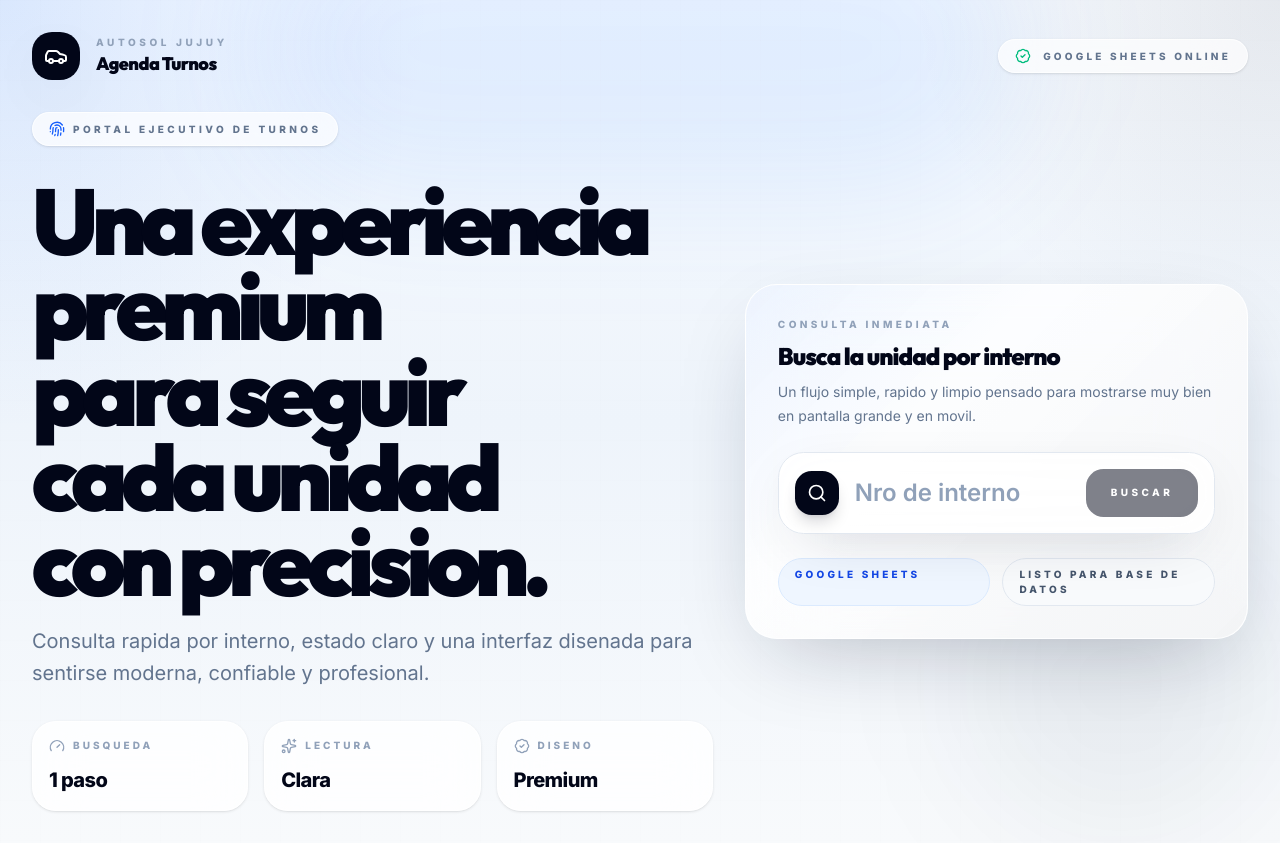
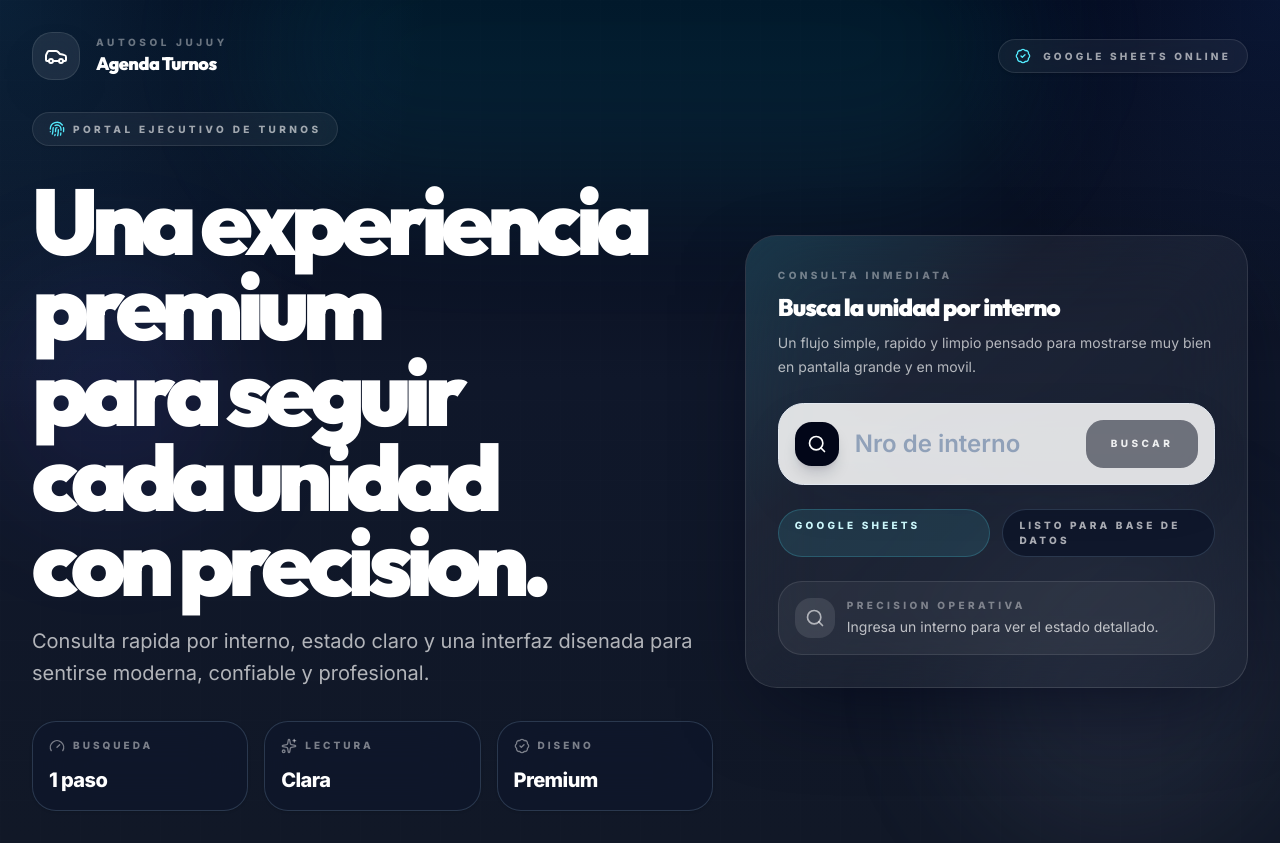
Before and after one commit to nelsoncalidad15-ops/Agenda-Turnos, a React (Vite) app: page / in a window 1280 px wide. Built offline with nearby package versions, Linux system fonts and the light colour scheme.

Commit message:
Strengthen dashboard contrast for premium cards

```diff
--- a/src/App.tsx
+++ b/src/App.tsx
@@ -1,6 +1,6 @@
-import { type ReactNode, useState } from 'react';
+import { type ReactNode, useMemo, useState } from 'react';
 import { AnimatePresence, motion } from 'motion/react';
-import { AlertCircle, ArrowLeft, BadgeCheck, Car, Fingerprint, Gauge, Sparkles } from 'lucide-react';
+import { AlertCircle, ArrowLeft, BadgeCheck, Car, Fingerprint, Gauge, Search, Sparkles, WandSparkles } from 'lucide-react';
 import { SearchBar } from './components/SearchBar';
 import { VehicleCard } from './components/VehicleCard';
 import { vehicleService } from './services/vehicleService';
@@ -12,6 +12,7 @@ export default function App() {
   const [view, setView] = useState<AppView>('client');
   const [result, setResult] = useState<ApiResponse | null>(null);
   const [isLoading, setIsLoading] = useState(false);
+  const loadingTone = useMemo(() => (isLoading ? 'Buscando unidad' : 'Precision operativa'), [isLoading]);
 
   const handleSearch = async (interno: string) => {
     setIsLoading(true);
@@ -27,27 +28,28 @@ export default function App() {
   };
 
   return (
-    <div className="min-h-screen relative overflow-hidden text-slate-900">
-      <div className="absolute inset-0 bg-[radial-gradient(circle_at_top_left,rgba(59,130,246,0.16),transparent_28%),radial-gradient(circle_at_top_right,rgba(15,23,42,0.08),transparent_24%),linear-gradient(180deg,#f8fbff_0%,#eef4fb_50%,#f8fafc_100%)]" />
-      <div className="absolute inset-0 tech-grid opacity-25" />
-      <div className="absolute -top-24 left-1/2 h-72 w-[48rem] -translate-x-1/2 rounded-full bg-blue-500/10 blur-3xl" />
-      <div className="absolute bottom-0 right-0 h-80 w-80 rounded-full bg-slate-900/5 blur-3xl" />
+    <div className="min-h-screen relative overflow-hidden text-white">
+      <div className="absolute inset-0 bg-[radial-gradient(circle_at_top_left,rgba(56,189,248,0.14),transparent_28%),radial-gradient(circle_at_top_right,rgba(59,130,246,0.12),transparent_22%),linear-gradient(180deg,#020617_0%,#0f172a_45%,#111827_100%)]" />
+      <div className="absolute inset-0 tech-grid opacity-20" />
+      <div className="absolute -top-24 left-1/2 h-72 w-[48rem] -translate-x-1/2 rounded-full bg-cyan-400/10 blur-3xl" />
+      <div className="absolute bottom-0 right-0 h-80 w-80 rounded-full bg-slate-400/10 blur-3xl" />
+      <div className="absolute left-0 top-1/3 h-56 w-56 rounded-full bg-indigo-500/10 blur-3xl" />
 
       <main className="relative z-10 mx-auto flex min-h-screen w-full max-w-[1440px] flex-col px-5 py-6 md:px-8 md:py-8">
         <header className="mb-8 flex items-center justify-between">
           <div className="flex items-center gap-4">
-            <div className="flex h-12 w-12 items-center justify-center rounded-[1.25rem] bg-slate-950 text-white shadow-[0_18px_50px_-20px_rgba(15,23,42,0.7)]">
+            <div className="flex h-12 w-12 items-center justify-center rounded-[1.25rem] border border-white/10 bg-white/8 text-white shadow-[0_18px_50px_-20px_rgba(2,6,23,0.9)] backdrop-blur-xl">
               <Car className="h-6 w-6" />
             </div>
             <div>
-              <p className="text-[10px] font-black uppercase tracking-[0.36em] text-slate-400">Autosol Jujuy</p>
-              <h1 className="text-lg font-black tracking-[-0.03em] text-slate-950">Agenda Turnos</h1>
+              <p className="text-[10px] font-black uppercase tracking-[0.36em] text-white/40">Autosol Jujuy</p>
+              <h1 className="text-lg font-black tracking-[-0.03em] text-white">Agenda Turnos</h1>
             </div>
           </div>
 
-          <div className="hidden md:flex items-center gap-3 rounded-full border border-white/70 bg-white/70 px-4 py-2 shadow-sm backdrop-blur-xl">
-            <BadgeCheck className="h-4 w-4 text-emerald-500" />
-            <span className="text-[10px] font-black uppercase tracking-[0.32em] text-slate-500">Google Sheets online</span>
+          <div className="hidden md:flex items-center gap-3 rounded-full border border-white/10 bg-white/5 px-4 py-2 shadow-sm backdrop-blur-xl">
+            <BadgeCheck className="h-4 w-4 text-cyan-300" />
+            <span className="text-[10px] font-black uppercase tracking-[0.32em] text-white/60">Google Sheets online</span>
           </div>
         </header>
 
@@ -62,8 +64,8 @@ export default function App() {
               className="grid flex-1 items-center gap-8 lg:grid-cols-[1.15fr_0.85fr]"
             >
               <div className="space-y-8">
-                <div className="inline-flex items-center gap-2 rounded-full border border-white/70 bg-white/70 px-4 py-2 text-[10px] font-black uppercase tracking-[0.34em] text-slate-500 shadow-sm backdrop-blur-xl">
-                  <Fingerprint className="h-4 w-4 text-blue-600" />
+                <div className="inline-flex items-center gap-2 rounded-full border border-white/10 bg-white/5 px-4 py-2 text-[10px] font-black uppercase tracking-[0.34em] text-white/60 shadow-sm backdrop-blur-xl">
+                  <Fingerprint className="h-4 w-4 text-cyan-300" />
                   Portal ejecutivo de turnos
                 </div>
 
@@ -72,7 +74,7 @@ export default function App() {
                     initial={{ y: 16, opacity: 0 }}
                     animate={{ y: 0, opacity: 1 }}
                     transition={{ delay: 0.08 }}
-                    className="text-balance text-5xl font-black tracking-[-0.07em] text-slate-950 md:text-7xl lg:text-[5.8rem] lg:leading-[0.92]"
+                    className="text-balance text-5xl font-black tracking-[-0.07em] text-white md:text-7xl lg:text-[5.8rem] lg:leading-[0.92]"
                   >
                     Una experiencia premium para seguir cada unidad con precision.
                   </motion.h2>
@@ -81,7 +83,7 @@ export default function App() {
                     initial={{ y: 16, opacity: 0 }}
                     animate={{ y: 0, opacity: 1 }}
                     transition={{ delay: 0.16 }}
-                    className="max-w-2xl text-lg leading-8 text-slate-500 md:text-xl"
+                    className="max-w-2xl text-lg leading-8 text-white/68 md:text-xl"
                   >
                     Consulta rapida por interno, estado claro y una interfaz disenada para sentirse moderna, confiable y profesional.
                   </motion.p>
@@ -103,14 +105,14 @@ export default function App() {
                 initial={{ y: 28, opacity: 0, scale: 0.98 }}
                 animate={{ y: 0, opacity: 1, scale: 1 }}
                 transition={{ delay: 0.22 }}
-                className="premium-panel relative overflow-hidden rounded-[2rem] border border-white/75 bg-white/80 p-5 shadow-[0_30px_90px_-30px_rgba(15,23,42,0.28)] backdrop-blur-2xl md:p-8"
+                className="premium-panel relative overflow-hidden rounded-[2rem] border border-white/10 bg-white/6 p-5 shadow-[0_30px_90px_-30px_rgba(2,6,23,0.75)] backdrop-blur-2xl md:p-8"
               >
-                <div className="absolute inset-0 bg-[linear-gradient(135deg,rgba(59,130,246,0.08),transparent_35%,rgba(15,23,42,0.03))]" />
+                <div className="absolute inset-0 bg-[linear-gradient(135deg,rgba(34,211,238,0.12),transparent_32%,rgba(15,23,42,0.35))]" />
                 <div className="relative space-y-6">
                   <div className="space-y-2">
-                    <p className="text-[10px] font-black uppercase tracking-[0.34em] text-slate-400">Consulta inmediata</p>
-                    <h3 className="text-2xl font-black tracking-[-0.04em] text-slate-950">Busca la unidad por interno</h3>
-                    <p className="text-sm leading-6 text-slate-500">
+                    <p className="text-[10px] font-black uppercase tracking-[0.34em] text-white/40">Consulta inmediata</p>
+                    <h3 className="text-2xl font-black tracking-[-0.04em] text-white">Busca la unidad por interno</h3>
+                    <p className="text-sm leading-6 text-white/68">
                       Un flujo simple, rapido y limpio pensado para mostrarse muy bien en pantalla grande y en movil.
                     </p>
                   </div>
@@ -120,6 +122,20 @@ export default function App() {
                   <div className="grid gap-3 sm:grid-cols-2">
                     <Pill label="Google Sheets" tone="blue" />
                     <Pill label="Listo para base de datos" tone="slate" />
+                  </div>
+
+                  <div className="rounded-[1.5rem] border border-white/10 bg-white/5 p-4">
+                    <div className="flex items-center gap-3">
+                      <div className={`flex h-10 w-10 items-center justify-center rounded-[1rem] ${isLoading ? 'bg-cyan-400/15 text-cyan-200' : 'bg-white/10 text-white/60'}`}>
+                        {isLoading ? <WandSparkles className="h-5 w-5 animate-pulse" /> : <Search className="h-5 w-5" />}
+                      </div>
+                      <div>
+                        <p className="text-[10px] font-black uppercase tracking-[0.34em] text-white/40">{loadingTone}</p>
+                        <p className="mt-1 text-sm text-white/70">
+                          {isLoading ? 'Estamos consultando la planilla en tiempo real.' : 'Ingresa un interno para ver el estado detallado.'}
+                        </p>
+                      </div>
+                    </div>
                   </div>
                 </div>
               </motion.div>
@@ -138,13 +154,13 @@ export default function App() {
               <div className="flex items-center justify-between">
                 <button
                   onClick={switchToClient}
-                  className="group inline-flex items-center gap-2 rounded-full border border-white/80 bg-white/75 px-4 py-2 text-[10px] font-black uppercase tracking-[0.32em] text-slate-500 shadow-sm backdrop-blur-xl transition hover:-translate-x-0.5 hover:border-slate-200 hover:text-slate-900"
+                  className="group inline-flex items-center gap-2 rounded-full border border-white/10 bg-white/6 px-4 py-2 text-[10px] font-black uppercase tracking-[0.32em] text-white/65 shadow-sm backdrop-blur-xl transition hover:-translate-x-0.5 hover:border-white/20 hover:text-white"
                 >
                   <ArrowLeft className="h-4 w-4 transition group-hover:-translate-x-0.5" />
                   Volver
                 </button>
 
-                <div className="hidden md:flex items-center gap-2 rounded-full border border-emerald-200/70 bg-emerald-50/80 px-4 py-2 text-[10px] font-black uppercase tracking-[0.3em] text-emerald-700 shadow-sm">
+                <div className="hidden md:flex items-center gap-2 rounded-full border border-emerald-400/20 bg-emerald-400/10 px-4 py-2 text-[10px] font-black uppercase tracking-[0.3em] text-emerald-200 shadow-sm">
                   <BadgeCheck className="h-4 w-4" />
                   Registro encontrado
                 </div>
@@ -162,15 +178,15 @@ export default function App() {
               animate={{ opacity: 1, scale: 1 }}
               className="flex flex-1 items-center justify-center"
             >
-              <div className="max-w-xl rounded-[2.25rem] border border-red-100 bg-white/80 p-8 text-center shadow-[0_30px_90px_-30px_rgba(239,68,68,0.2)] backdrop-blur-2xl">
-                <div className="mx-auto mb-6 flex h-20 w-20 items-center justify-center rounded-[1.75rem] bg-red-50 text-red-500">
+              <div className="max-w-xl rounded-[2.25rem] border border-white/10 bg-white/5 p-8 text-center shadow-[0_30px_90px_-30px_rgba(2,6,23,0.85)] backdrop-blur-2xl">
+                <div className="mx-auto mb-6 flex h-20 w-20 items-center justify-center rounded-[1.75rem] bg-red-500/10 text-red-200">
                   <AlertCircle className="h-10 w-10" />
                 </div>
-                <h3 className="text-3xl font-black tracking-[-0.04em] text-slate-950">No encontramos la unidad</h3>
-                <p className="mx-auto mt-3 max-w-md text-base leading-7 text-slate-500">{result.message}</p>
+                <h3 className="text-3xl font-black tracking-[-0.04em] text-white">No encontramos la unidad</h3>
+                <p className="mx-auto mt-3 max-w-md text-base leading-7 text-white/60">{result.message}</p>
                 <button
                   onClick={switchToClient}
-                  className="mt-8 inline-flex items-center gap-2 rounded-full bg-slate-950 px-6 py-3 text-[10px] font-black uppercase tracking-[0.34em] text-white transition hover:scale-[1.02]"
+                  className="mt-8 inline-flex items-center gap-2 rounded-full bg-cyan-300 px-6 py-3 text-[10px] font-black uppercase tracking-[0.34em] text-slate-950 transition hover:scale-[1.02]"
                 >
                   <ArrowLeft className="h-4 w-4" />
                   Volver a buscar
@@ -186,12 +202,12 @@ export default function App() {
 
 function MetricCard({ label, value, icon }: { label: string; value: string; icon: ReactNode }) {
   return (
-    <div className="rounded-[1.5rem] border border-white/70 bg-white/80 p-4 shadow-sm backdrop-blur-xl">
-      <div className="mb-3 flex items-center gap-2 text-slate-400">
+    <div className="rounded-[1.5rem] border border-slate-700/80 bg-slate-900/90 p-4 shadow-sm backdrop-blur-xl">
+      <div className="mb-3 flex items-center gap-2 text-white/45">
         {icon}
         <span className="text-[10px] font-black uppercase tracking-[0.3em]">{label}</span>
       </div>
-      <p className="text-xl font-black tracking-[-0.03em] text-slate-950">{value}</p>
+      <p className="text-xl font-black tracking-[-0.03em] text-white">{value}</p>
     </div>
   );
 }
@@ -201,8 +217,8 @@ function Pill({ label, tone }: { label: string; tone: 'blue' | 'slate' }) {
     <div
       className={`rounded-full border px-4 py-2 text-[10px] font-black uppercase tracking-[0.32em] ${
         tone === 'blue'
-          ? 'border-blue-100 bg-blue-50 text-blue-700'
-          : 'border-slate-200 bg-slate-50 text-slate-600'
+          ? 'border-cyan-300/20 bg-cyan-300/10 text-cyan-100'
+          : 'border-slate-700/80 bg-slate-900/90 text-white/65'
       }`}
     >
       {label}
@@ -223,9 +239,9 @@ function SummaryBar({ data }: { data: { interno: string; estado: string; cliente
 
 function SummaryChip({ label, value, accent }: { label: string; value: string; accent?: boolean }) {
   return (
-    <div className={`rounded-[1.5rem] border p-4 shadow-sm backdrop-blur-xl ${accent ? 'border-blue-100 bg-blue-50/80' : 'border-white/80 bg-white/75'}`}>
-      <p className="text-[10px] font-black uppercase tracking-[0.34em] text-slate-400">{label}</p>
-      <p className="mt-2 text-lg font-black tracking-[-0.03em] text-slate-950">{value}</p>
+    <div className={`rounded-[1.5rem] border p-4 shadow-sm backdrop-blur-xl ${accent ? 'border-cyan-300/20 bg-cyan-300/10' : 'border-slate-700/80 bg-slate-900/90'}`}>
+      <p className="text-[10px] font-black uppercase tracking-[0.34em] text-white/45">{label}</p>
+      <p className="mt-2 text-lg font-black tracking-[-0.03em] text-white">{value}</p>
     </div>
   );
 }
```
